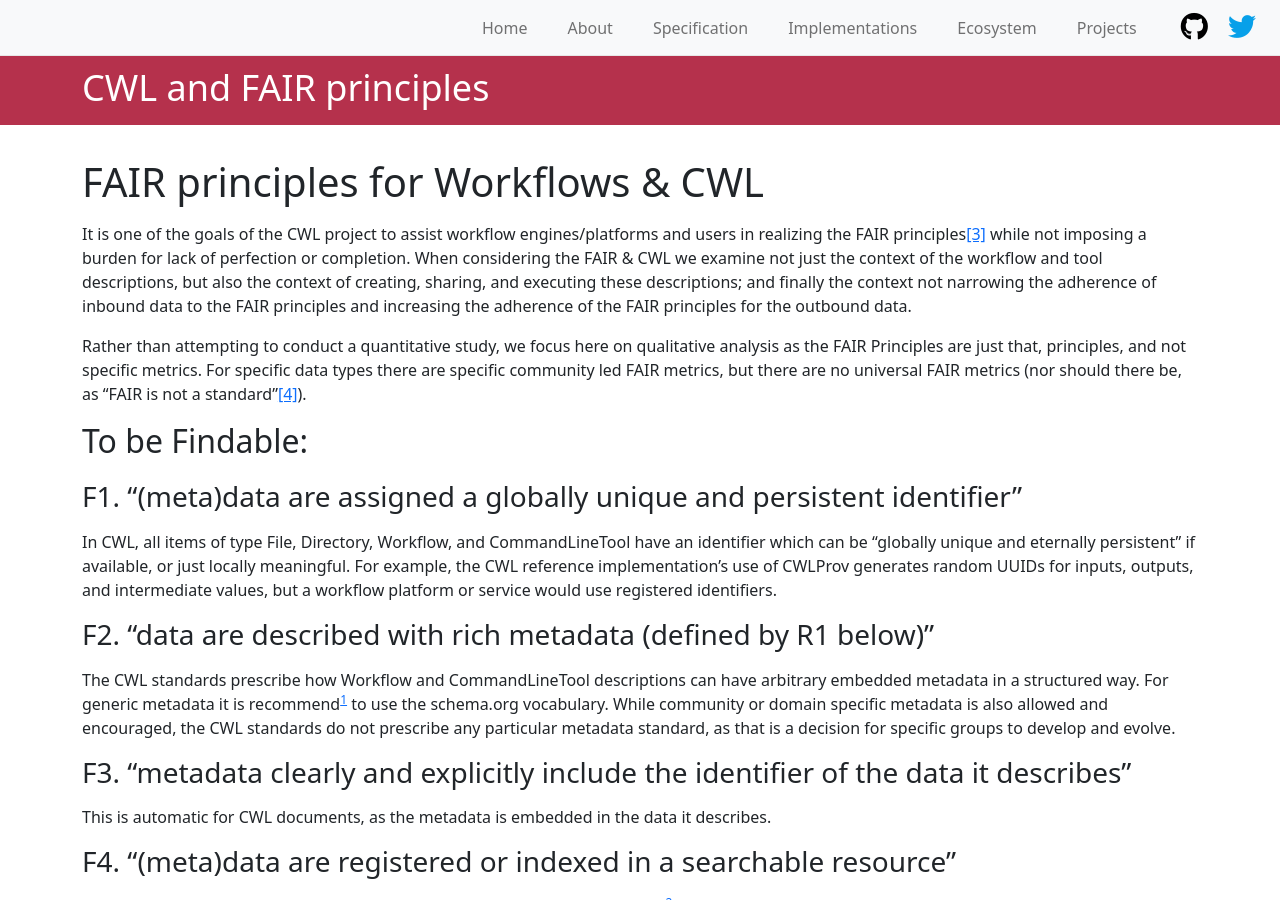
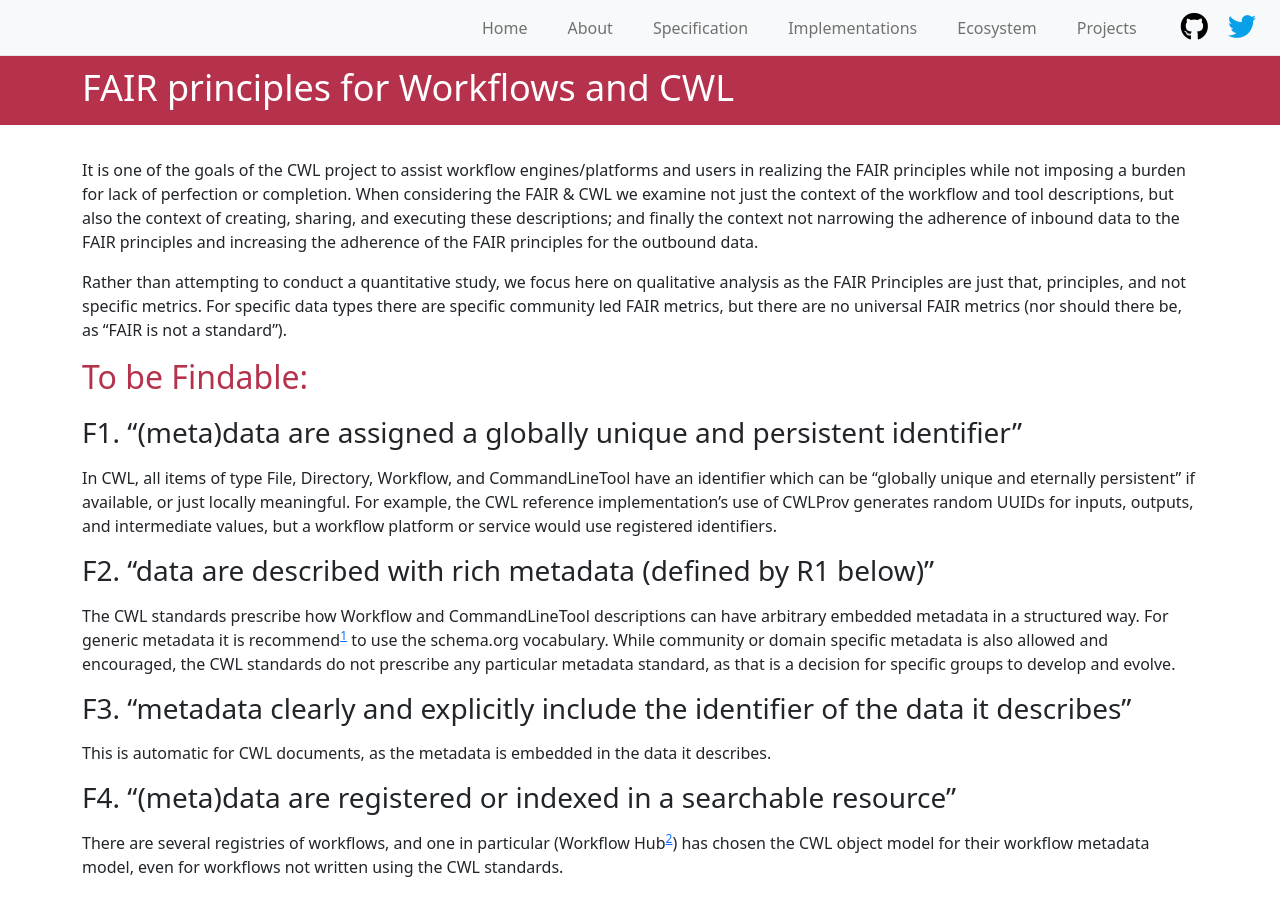
Before and after one commit to common-workflow-language/cwl-website, a Jekyll site: the page built from content/FAIR.md, in a window 1280 px wide and 900 px high. Built offline with Jekyll 4.4.1, drawn with Linux system fonts in a browser that asks for light colours; some of the changed text lies outside the part shown.

Commit message:
Editing FAIR and about pages

```diff
--- a/content/FAIR.md
+++ b/content/FAIR.md
@@ -1,17 +1,15 @@
 ---
 layout: page
 permalink: /FAIR/
-title: CWL and FAIR principles
+title: FAIR principles for Workflows and CWL
 ---
 
 
-# FAIR principles for Workflows & CWL
+It is one of the goals of the CWL project to assist workflow engines/platforms and users in realizing the FAIR principles while not imposing a burden for lack of perfection or completion. When considering the FAIR & CWL we examine not just the context of the workflow and tool descriptions, but also the context of creating, sharing, and executing these descriptions; and finally the context not narrowing the adherence of inbound data to the FAIR principles and increasing the adherence of the FAIR principles for the outbound data.
 
-It is one of the goals of the CWL project to assist workflow engines/platforms and users in realizing the FAIR principles[[3]](https://www.zotero.org/google-docs/?lAOCSH) while not imposing a burden for lack of perfection or completion. When considering the FAIR & CWL we examine not just the context of the workflow and tool descriptions, but also the context of creating, sharing, and executing these descriptions; and finally the context not narrowing the adherence of inbound data to the FAIR principles and increasing the adherence of the FAIR principles for the outbound data.
+Rather than attempting to conduct a quantitative study, we focus here on qualitative analysis as the FAIR Principles are just that, principles, and not specific metrics. For specific data types there are specific community led FAIR metrics, but there are no universal FAIR metrics (nor should there be, as “FAIR is not a standard”).
 
-Rather than attempting to conduct a quantitative study, we focus here on qualitative analysis as the FAIR Principles are just that, principles, and not specific metrics. For specific data types there are specific community led FAIR metrics, but there are no universal FAIR metrics (nor should there be, as “FAIR is not a standard”[[4]](https://www.zotero.org/google-docs/?lWwb2Z)).
-
-
+{:.cwl-red}
 ## To be Findable:
 
 
@@ -34,7 +32,7 @@
 
 There are several registries of workflows, and one in particular (Workflow Hub[^2]) has chosen the CWL object model for their workflow metadata model, even for workflows not written using the CWL standards.
 
-
+{:.cwl-red}
 ## To be Accessible
 
 
@@ -63,7 +61,7 @@
 
 Not a guarantee for GA4GH TRS, DRS, or plain HTTP. Possibly guaranteed for workflows registered with the Workflow Hub.
 
-
+{:.cwl-red}
 ## To be Interoperable:
 
 
@@ -72,13 +70,11 @@
 Tool and workflow descriptions that conform to the CWL standards are transformable (inclusive of any embedded metadata) to JSON-LD as a pleasant (and purposeful) side effect of the CWL standards being defined in Salad schema language[^7]. The reference implementation of CWL has such a capability[^8].
 
 “There are three parts to [the CWLProv] profile:
+* CWLProv BagIt, how the resources of an execution are packaged using BagIt
 
-	CWLProv BagIt, how the resources of an execution are packaged using BagIt
+* CWLProv Research Object, how the resources of an execution are related in an RO
 
-	CWLProv Research Object, how the resources of an execution are related in an RO
-
-	CWLProv PROV, how the workflow execution provenance is modelled in W3C PROV“[^9]
-
+* CWLProv PROV, how the workflow execution provenance is modelled in W3C PROV“[^9]
 
 ### I2. (meta)data use vocabularies that follow FAIR principles
 
@@ -89,7 +85,7 @@
 
 All references in the CWL and CWLProv object models are qualified.
 
-
+{:.cwl-red}
 ## To be Reusable:
 
 
@@ -112,7 +108,7 @@
 
 For many (sub)domains, CWL is the relevant standard for workflow and tool description.
 
-
+{:.cwl-red}
 ## Areas of improvement:
 
 F1. A default source for identifiers of CWL tools and workflows could be decided upon and standardized. Likewise there could be an agreed upon registration method and lookup mechanism for these identifiers. This could be a single source or federated.
```
Also changed, not shown: content/about.md (+2 -2 lines).
